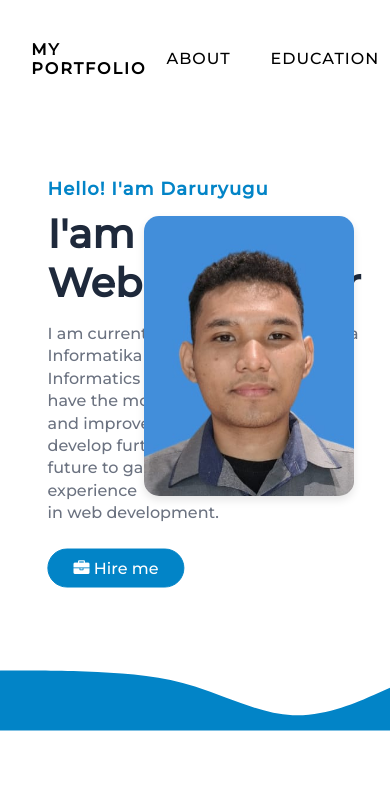
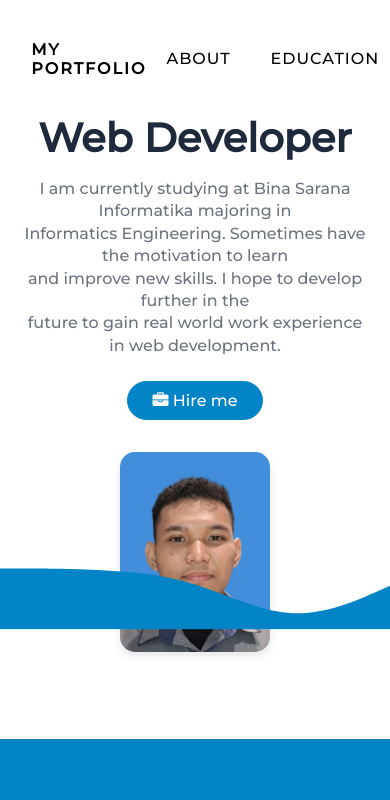
Before and after one commit to daruryuguu/web_profile, a plain HTML site: page index.html in a window 390 px wide. Shown: the top 800 px of the page. Drawn offline with Linux system fonts and the light colour scheme.

Commit message:
Web Profile

```diff
--- a/style/style.css
+++ b/style/style.css
@@ -161,6 +161,39 @@ header .logo a {
   border-radius: 15px;
   box-shadow: 0 4px 8px rgba(0, 0, 0, 0.1);
   object-fit: cover;
+}
+
+/* Make images responsive globally */
+img {
+  max-width: 100%;
+  height: auto;
+}
+
+/* Responsive styles for mobile */
+@media only screen and (max-width: 660px) {
+  .img_about img {
+    position: static !important;
+    width: 50% !important;
+    max-width: 150px !important;
+    margin: 1rem auto !important;
+    display: block !important;
+    left: auto !important;
+    top: auto !important;
+    transform: none !important;
+  }
+
+  .about {
+    position: static !important;
+    transform: none !important;
+    margin: 2rem auto !important;
+    padding: 0 1rem !important;
+    text-align: center !important;
+  }
+
+  #about {
+    height: auto !important;
+    padding-bottom: 2rem !important;
+  }
 }
 
 
```
